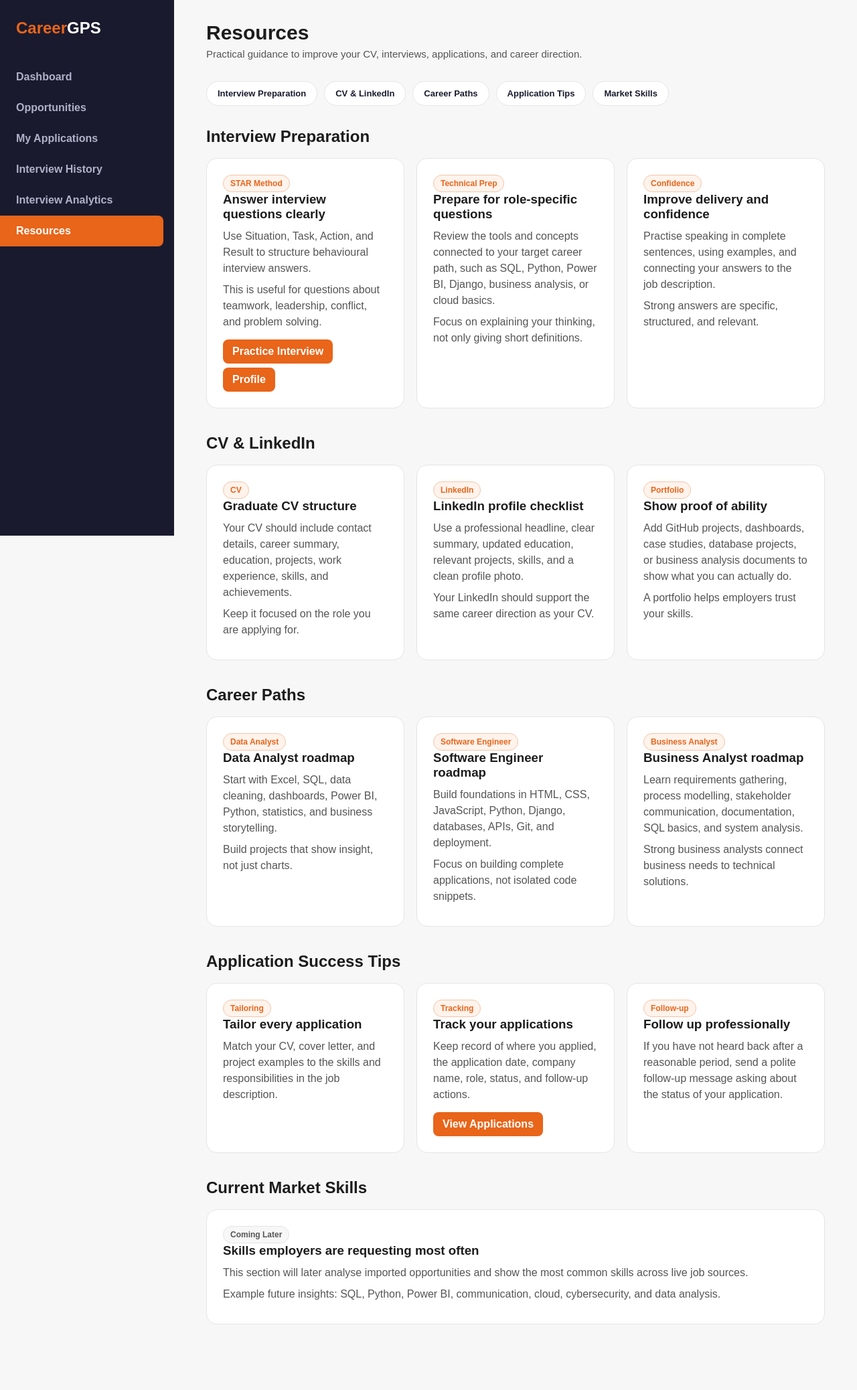
After one commit to DrMac13/CareerGPS, a Django app: page /dashboard/resources/ in a window 1280 px wide. The commit adds this page. Shown: the whole page at 67% size. Run offline with Django 5.2, Linux system fonts and the light colour scheme.

Commit message:
Added resources page and dashboard navigation

```diff
--- a/config/urls.py
+++ b/config/urls.py
@@ -1,20 +1,13 @@
 from django.contrib import admin
 from django.urls import path, include
-from dashboard.views import (
-    dashboard_page,
-    opportunities_page
-)
-from dashboard.views import (
-    dashboard_page,
-    opportunities_page,
-    applications_page
-)
 from dashboard.views import (
     dashboard_page,
     opportunities_page,
     applications_page,
     interview_history_page,
-    interview_analytics_page
+    interview_analytics_page,
+    profile_page,
+    resources_page
 )
 
 
@@ -44,6 +37,19 @@ urlpatterns = [
         name="interview_analytics_page"
     ),
 
+        path(
+        "dashboard/resources/",
+        resources_page,
+        name="resources_page"
+    ),
+
+    path(
+        "dashboard/profile/",
+        profile_page,
+        name="profile_page"
+        ),
+
+
     path("", include("interviews.urls")),
 
     path("api/", include("recommendations.urls")),
--- a/dashboard/views.py
+++ b/dashboard/views.py
@@ -30,3 +30,15 @@ def interview_analytics_page(request):
         request,
         "dashboard/interview_analytics.html"
     )
+
+def resources_page(request):
+    return render(
+        request,
+        "dashboard/resources.html"
+    )
+
+def profile_page(request):
+    return render(
+    request,
+    "dashboard/profile.html"
+)
--- a/static/css/dashboard.css
+++ b/static/css/dashboard.css
@@ -262,9 +262,20 @@ select:focus {
 }
 
 .match-score {
-    color: var(--text-dark);
     font-size: 18px;
     font-weight: 800;
+}
+
+.match-score.match-low {
+    color: #DC3545;
+}
+
+.match-score.match-medium {
+    color: #B8860B;
+}
+
+.match-score.match-high {
+    color: #27AE60;
 }
 
 /* Skill badges */
@@ -341,3 +352,39 @@ select:focus {
     background: var(--orange-pale);
     color: var(--orange-dark);
 }
+.resource-nav-section {
+    margin-bottom: 32px;
+}
+
+.resource-nav {
+    display: flex;
+    flex-wrap: wrap;
+    gap: 10px;
+}
+
+.resource-nav__item {
+    display: inline-block;
+
+    padding: 10px 16px;
+
+    background: #ffffff;
+
+    border: 1px solid #e5e5e5;
+
+    border-radius: 999px;
+
+    color: #1A1A2E;
+
+    text-decoration: none;
+
+    font-size: 13px;
+    font-weight: 700;
+
+    transition: all 0.2s ease;
+}
+
+.resource-nav__item:hover {
+    background: #E8651A;
+    border-color: #E8651A;
+    color: #ffffff;
+}
--- a/static/js/dashboard.js
+++ b/static/js/dashboard.js
@@ -112,10 +112,9 @@ function loadRecommendations() {
                         <div class="match-label">
                             ${matchLabel}
                         </div>
-
-                        <div class="match-score">
+                        <span class="match-score ${matchClass}">
                             ${item.match_score}%
-                        </div>
+                        </span>
                     </div>
 
                     <p>
--- a/templates/dashboard/applications.html
+++ b/templates/dashboard/applications.html
@@ -26,6 +26,7 @@
 
         <nav class="sidebar__nav">
             <a href="/dashboard/" class="sidebar__link">Dashboard</a>
+            <a href="/dashboard/profile/" class="sidebar__link"> Profile</a>
             <a href="/dashboard/opportunities/" class="sidebar__link">Opportunities</a>
             <a href="/dashboard/applications/" class="sidebar__link active">My Applications</a>
             <a href="#history" class="sidebar__link">Interview History</a>
--- a/templates/dashboard/interview_analytics.html
+++ b/templates/dashboard/interview_analytics.html
@@ -30,6 +30,10 @@
 
             <a href="/dashboard/" class="sidebar__link">
                 Dashboard
+            </a>
+
+            <a href="/dashboard/profile/" class="sidebar__link">
+                Profile
             </a>
 
             <a href="/dashboard/opportunities/" class="sidebar__link">
--- a/templates/dashboard/interview_history.html
+++ b/templates/dashboard/interview_history.html
@@ -28,6 +28,10 @@
 
             <a href="/dashboard/" class="sidebar__link">
                 Dashboard
+            </a>
+
+            <a href="/dashboard/profile/" class="sidebar__link">
+                Profile
             </a>
 
             <a href="/dashboard/opportunities/" class="sidebar__link">
--- /dev/null
+++ b/templates/dashboard/resources.html
@@ -0,0 +1,409 @@
+{% load static %}
+
+<!DOCTYPE html>
+<html lang="en">
+
+<head>
+    <meta charset="UTF-8">
+    <meta name="viewport" content="width=device-width, initial-scale=1.0">
+    <title>CareerGPS Resources</title>
+
+    <link
+        rel="stylesheet"
+        href="{% static 'css/dashboard.css' %}"
+    >
+</head>
+
+<body>
+
+<div class="dashboard-layout">
+
+    <aside class="sidebar">
+
+        <div class="sidebar__logo">
+            <span class="logo-orange">Career</span><span class="logo-white">GPS</span>
+        </div>
+
+        <nav class="sidebar__nav">
+
+            <a href="/dashboard/" class="sidebar__link">
+                Dashboard
+            </a>
+
+            <a href="/dashboard/opportunities/" class="sidebar__link">
+                Opportunities
+            </a>
+
+            <a href="/dashboard/applications/" class="sidebar__link">
+                My Applications
+            </a>
+
+            <a href="/dashboard/interviews/history/" class="sidebar__link">
+                Interview History
+            </a>
+
+            <a href="/dashboard/interviews/analytics/" class="sidebar__link">
+                Interview Analytics
+            </a>
+
+            <a href="/dashboard/resources/" class="sidebar__link active">
+                Resources
+            </a>
+
+        </nav>
+
+    </aside>
+
+    <main class="main">
+
+        <div class="dashboard-header">
+
+            <h1>Resources</h1>
+
+            <p>
+                Practical guidance to improve your CV, interviews,
+                applications, and career direction.
+            </p>
+
+        </div>
+
+        <section class="resource-nav-section">
+
+            <div class="resource-nav">
+
+                <a href="#interview-preparation" class="resource-nav__item">
+                    Interview Preparation
+                </a>
+
+                <a href="#cv-linkedin" class="resource-nav__item">
+                    CV & LinkedIn
+                </a>
+
+                <a href="#career-paths" class="resource-nav__item">
+                    Career Paths
+                </a>
+
+                <a href="#application-tips" class="resource-nav__item">
+                    Application Tips
+                </a>
+
+                <a href="#market-skills" class="resource-nav__item">
+                    Market Skills
+                </a>
+
+            </div>
+
+        </section>
+
+        <section
+            id="interview-preparation"
+            class="section"
+        >
+
+            <h2 class="section__title">
+                Interview Preparation
+            </h2>
+
+            <div class="card-grid">
+
+                <div class="card">
+                    <span class="skill-badge matched">
+                        STAR Method
+                    </span>
+
+                    <h3>Answer interview questions clearly</h3>
+
+                    <p>
+                        Use Situation, Task, Action, and Result to structure
+                        behavioural interview answers.
+                    </p>
+
+                    <p>
+                        This is useful for questions about teamwork,
+                        leadership, conflict, and problem solving.
+                    </p>
+
+                    <a href="/interview/">
+                        Practice Interview
+                    </a>
+
+                    <a href="/dashboard/profile/" class="sidebar__link">
+                        Profile
+                    </a>
+                </div>
+
+                <div class="card">
+                    <span class="skill-badge matched">
+                        Technical Prep
+                    </span>
+
+                    <h3>Prepare for role-specific questions</h3>
+
+                    <p>
+                        Review the tools and concepts connected to your target
+                        career path, such as SQL, Python, Power BI, Django,
+                        business analysis, or cloud basics.
+                    </p>
+
+                    <p>
+                        Focus on explaining your thinking, not only giving
+                        short definitions.
+                    </p>
+                </div>
+
+                <div class="card">
+                    <span class="skill-badge matched">
+                        Confidence
+                    </span>
+
+                    <h3>Improve delivery and confidence</h3>
+
+                    <p>
+                        Practise speaking in complete sentences, using examples,
+                        and connecting your answers to the job description.
+                    </p>
+
+                    <p>
+                        Strong answers are specific, structured, and relevant.
+                    </p>
+                </div>
+
+            </div>
+
+        </section>
+
+        <section
+            id="cv-linkedin"
+            class="section"
+        >
+
+            <h2 class="section__title">
+                CV & LinkedIn
+            </h2>
+
+            <div class="card-grid">
+
+                <div class="card">
+                    <span class="skill-badge matched">
+                        CV
+                    </span>
+
+                    <h3>Graduate CV structure</h3>
+
+                    <p>
+                        Your CV should include contact details, career summary,
+                        education, projects, work experience, skills, and
+                        achievements.
+                    </p>
+
+                    <p>
+                        Keep it focused on the role you are applying for.
+                    </p>
+                </div>
+
+                <div class="card">
+                    <span class="skill-badge matched">
+                        LinkedIn
+                    </span>
+
+                    <h3>LinkedIn profile checklist</h3>
+
+                    <p>
+                        Use a professional headline, clear summary, updated
+                        education, relevant projects, skills, and a clean
+                        profile photo.
+                    </p>
+
+                    <p>
+                        Your LinkedIn should support the same career direction
+                        as your CV.
+                    </p>
+                </div>
+
+                <div class="card">
+                    <span class="skill-badge matched">
+                        Portfolio
+                    </span>
+
+                    <h3>Show proof of ability</h3>
+
+                    <p>
+                        Add GitHub projects, dashboards, case studies, database
+                        projects, or business analysis documents to show what
+                        you can actually do.
+                    </p>
+
+                    <p>
+                        A portfolio helps employers trust your skills.
+                    </p>
+                </div>
+
+            </div>
+
+        </section>
+
+        <section
+            id="career-paths"
+            class="section"
+        >
+
+            <h2 class="section__title">
+                Career Paths
+            </h2>
+
+            <div class="card-grid">
+
+                <div class="card">
+                    <span class="skill-badge matched">
+                        Data Analyst
+                    </span>
+
+                    <h3>Data Analyst roadmap</h3>
+
+                    <p>
+                        Start with Excel, SQL, data cleaning, dashboards,
+                        Power BI, Python, statistics, and business storytelling.
+                    </p>
+
+                    <p>
+                        Build projects that show insight, not just charts.
+                    </p>
+                </div>
+
+                <div class="card">
+                    <span class="skill-badge matched">
+                        Software Engineer
+                    </span>
+
+                    <h3>Software Engineer roadmap</h3>
+
+                    <p>
+                        Build foundations in HTML, CSS, JavaScript, Python,
+                        Django, databases, APIs, Git, and deployment.
+                    </p>
+
+                    <p>
+                        Focus on building complete applications, not isolated
+                        code snippets.
+                    </p>
+                </div>
+
+                <div class="card">
+                    <span class="skill-badge matched">
+                        Business Analyst
+                    </span>
+
+                    <h3>Business Analyst roadmap</h3>
+
+                    <p>
+                        Learn requirements gathering, process modelling,
+                        stakeholder communication, documentation, SQL basics,
+                        and system analysis.
+                    </p>
+
+                    <p>
+                        Strong business analysts connect business needs to
+                        technical solutions.
+                    </p>
+                </div>
+
+            </div>
+
+        </section>
+
+        <section
+            id="application-tips"
+            class="section"
+        >
+
+            <h2 class="section__title">
+                Application Success Tips
+            </h2>
+
+            <div class="card-grid">
+
+                <div class="card">
+                    <span class="skill-badge matched">
+                        Tailoring
+                    </span>
+
+                    <h3>Tailor every application</h3>
+
+                    <p>
+                        Match your CV, cover letter, and project examples to
+                        the skills and responsibilities in the job description.
+                    </p>
+                </div>
+
+                <div class="card">
+                    <span class="skill-badge matched">
+                        Tracking
+                    </span>
+
+                    <h3>Track your applications</h3>
+
+                    <p>
+                        Keep record of where you applied, the application date,
+                        company name, role, status, and follow-up actions.
+                    </p>
+
+                    <a href="/dashboard/applications/">
+                        View Applications
+                    </a>
+                </div>
+
+                <div class="card">
+                    <span class="skill-badge matched">
+                        Follow-up
+                    </span>
+
+                    <h3>Follow up professionally</h3>
+
+                    <p>
+                        If you have not heard back after a reasonable period,
+                        send a polite follow-up message asking about the status
+                        of your application.
+                    </p>
+                </div>
+
+            </div>
+
+        </section>
+
+        <section
+            id="market-skills"
+            class="section"
+        >
+
+            <h2 class="section__title">
+                Current Market Skills
+            </h2>
+
+            <div class="card">
+
+                <span class="skill-badge missing">
+                    Coming Later
+                </span>
+
+                <h3>Skills employers are requesting most often</h3>
+
+                <p>
+                    This section will later analyse imported opportunities and
+                    show the most common skills across live job sources.
+                </p>
+
+                <p>
+                    Example future insights: SQL, Python, Power BI,
+                    communication, cloud, cybersecurity, and data analysis.
+                </p>
+
+            </div>
+
+        </section>
+
+    </main>
+
+</div>
+
+</body>
+</html>
```
Also changed, not shown: templates/dashboard/dashboard.html (+15 -4 lines), templates/dashboard/opportunities.html (+4 -3 lines), templates/dashboard/profile.html (added, +147 -0 lines).
